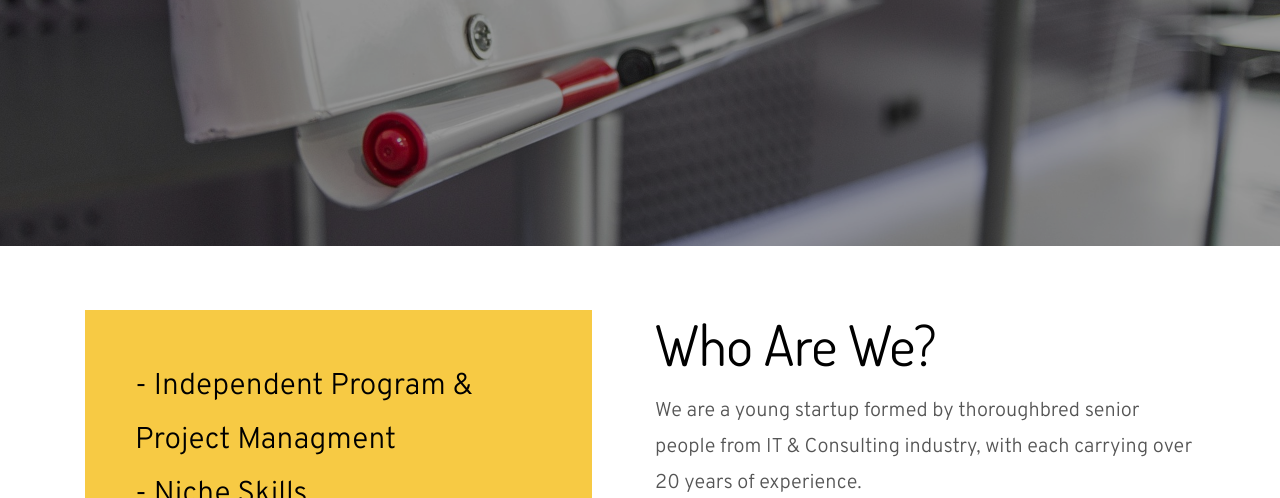
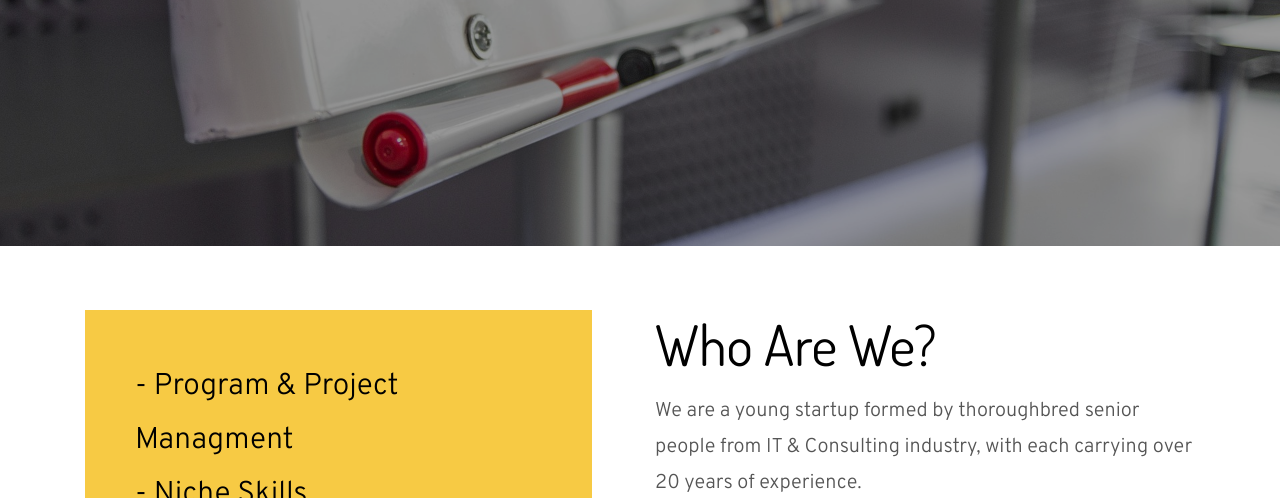
Before and after one commit to viduvidranga/Website, a plain HTML site: page index.html in a window 1280 px wide. Shown: the part 454-952 px from the top of the page. Drawn offline with Linux system fonts and the light colour scheme; some packages are replaced by stand-ins of ours; no server answers; files whose address does not match are found by name.

Commit message:
Update index.html

```diff
--- a/index.html
+++ b/index.html
@@ -65,7 +65,7 @@
       <div class="row">
         <div class="col-md-6 pr-5">
           <div class="block-48">
-              <div class="block-48-text-1" data-number="">- Independent Program & Project Managment</div>
+              <div class="block-48-text-1" data-number="">- Program & Project Managment</div>
               <div class="block-48-text-1" data-number="">- Niche Skills</div>
             <div class="block-48-text-1" data-number="">- Virtual Captive Centre</div>
                   <span class="block-48-text-1 mb-4 d-block">- SAP SOD Sol.</span>
```
